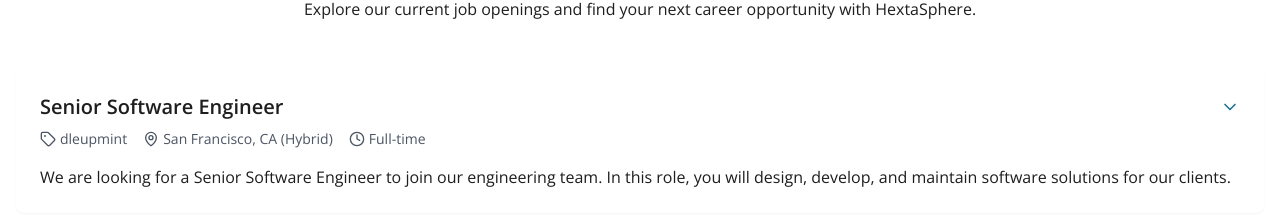
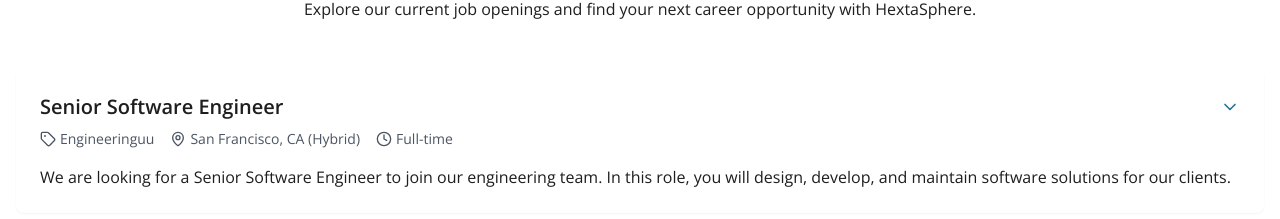
Before and after one commit to dinokage/hexta-responsive-reals, a Next.js app: page /careers in a window 1280 px wide. Shown: the part 1615-1834 px from the top of the page. Built offline with nearby package versions, Linux system fonts and the light colour scheme.

Commit message:
vigilante fr this time

```diff
--- a/src/app/careers/page.tsx
+++ b/src/app/careers/page.tsx
@@ -10,7 +10,7 @@
   {
     id: 'sr-software-engineer',
     title: 'Senior Software Engineer',
-    department: 'dleupmint',
+    department: 'Engineeringuu',
     location: 'San Francisco, CA (Hybrid)',
     type: 'Full-time',
     description: 'We are looking for a Senior Software Engineer to join our engineering team. In this role, you will design, develop, and maintain software solutions for our clients.',
```
